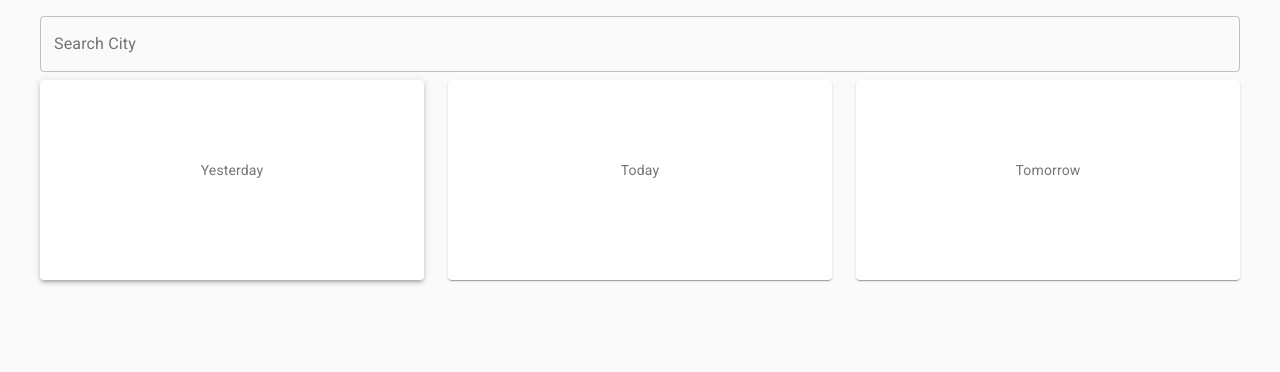
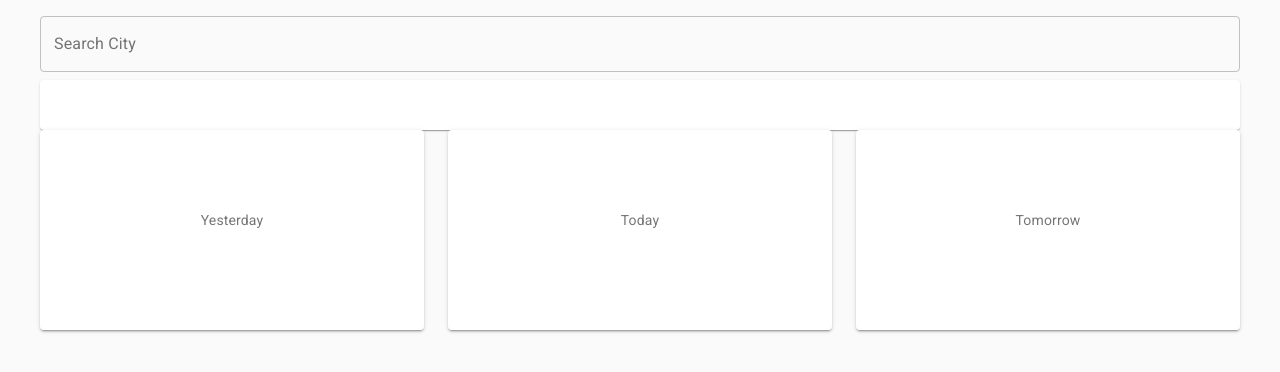
Before and after one commit to yhoseffe/weather, a Next.js app: page / in a window 1280 px wide. Shown: the top 372 px of the page. Built offline with nearby package versions, Linux system fonts and the light colour scheme.

Commit message:
add forecast container

```diff
--- a/src/components/atoms/Cotainer/forecast.tsx
+++ b/src/components/atoms/Cotainer/forecast.tsx
@@ -28,17 +28,17 @@ export default function CenteredGrid() {
   return (
     <div className={classes.root} >
          <Grid>
-            <Paper clasName={classes.paperSpacer}> </Paper>
+            <Paper className={classes.paperSpacer}> </Paper>
         </Grid>
       <Grid container spacing={3}>
         <Grid item xs>
-          <Paper className={classes.paper} elevation={3}>Yesterday</Paper>
+          <Paper className={classes.paper} elevation={2}>Yesterday</Paper>
         </Grid>
         <Grid item xs>
-          <Paper className={classes.paper}>Today</Paper>
+          <Paper className={classes.paper} elevation={2}>Today</Paper>
         </Grid>
         <Grid item xs>
-          <Paper className={classes.paper}>Tomorrow</Paper>
+          <Paper className={classes.paper} elevation={2}>Tomorrow</Paper>
         </Grid>
       </Grid>
     </div>
```
